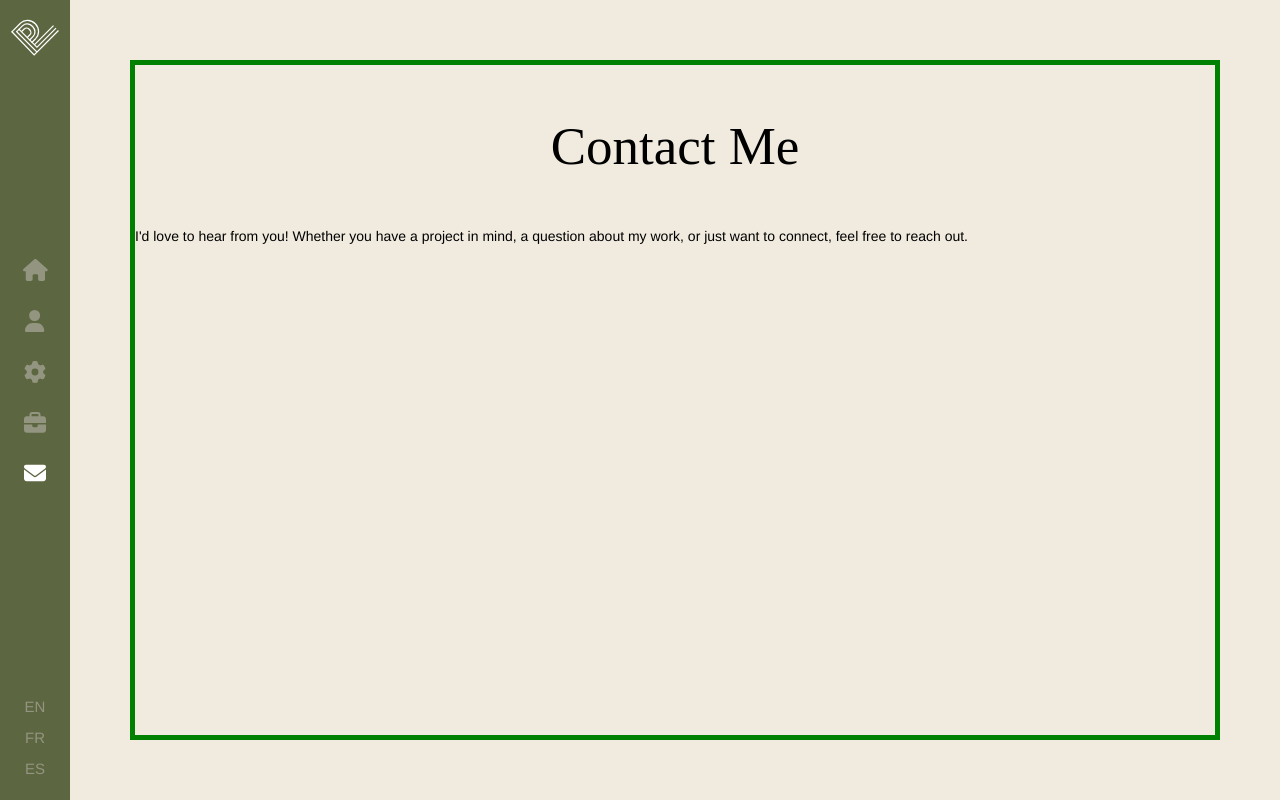
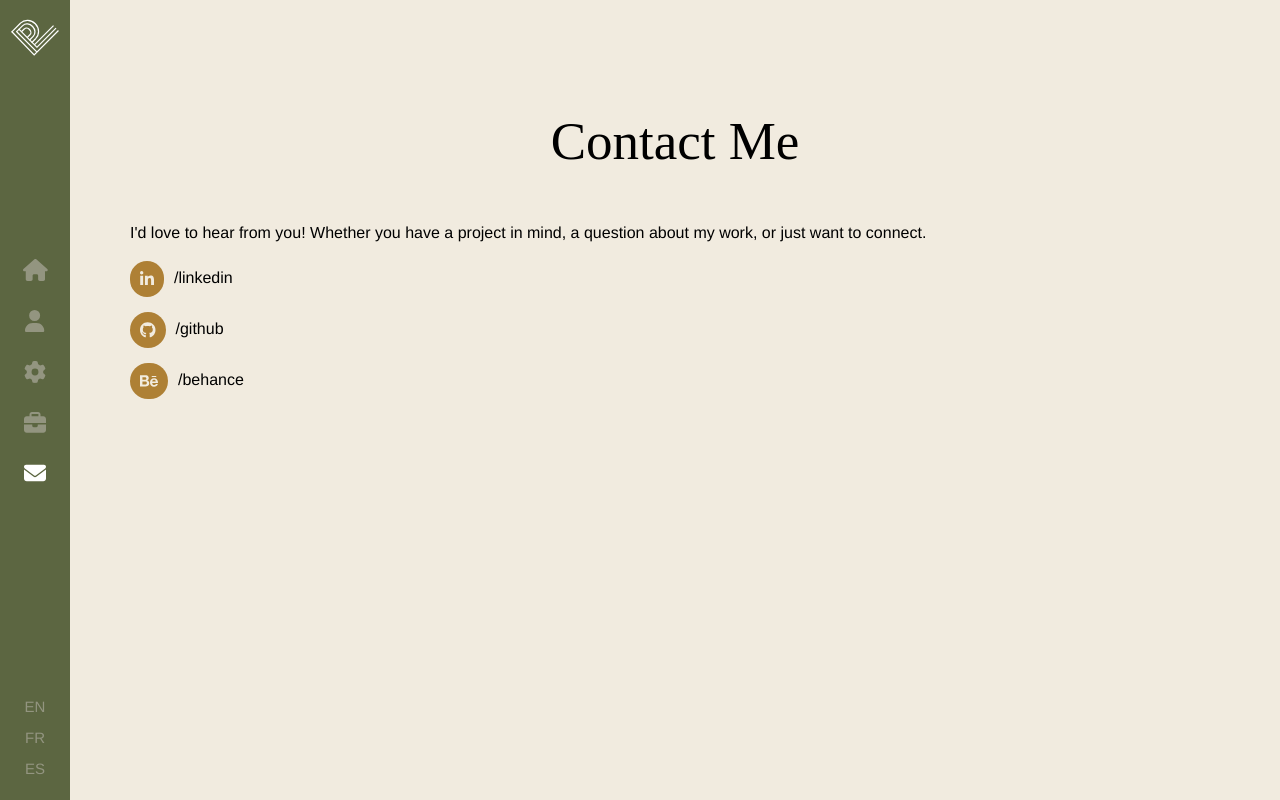
Before and after one commit to paul1n4/portfolio-v2, a React (Create React App) app: page /contact in a window 1280 px wide. Built offline with nearby package versions, Linux system fonts and the light colour scheme.

Commit message:
change index.html title

```diff
--- a/public/index.html
+++ b/public/index.html
@@ -9,7 +9,7 @@
       name="description"
       content="Web site created using create-react-app"
     />
-    <link rel="apple-touch-icon" href="%PUBLIC_URL%/logo192.png" />
+    <!-- <link rel="apple-touch-icon" href="%PUBLIC_URL%/logo192.png" /> -->
     <!--
       manifest.json provides metadata used when your web app is installed on a
       user's mobile device or desktop. See https://developers.google.com/web/fundamentals/web-app-manifest/
@@ -24,7 +24,7 @@
       work correctly both with client-side routing and a non-root public URL.
       Learn how to configure a non-root public URL by running `npm run build`.
     -->
-    <title>React App</title>
+    <title>Paulina Valero</title>
   </head>
   <body>
     <noscript>You need to enable JavaScript to run this app.</noscript>
--- a/src/components/Contact/index.js
+++ b/src/components/Contact/index.js
@@ -1,4 +1,6 @@
+import { FontAwesomeIcon } from '@fortawesome/react-fontawesome'
 import './index.scss'
+import { faBehance, faGithub, faLinkedinIn } from '@fortawesome/free-brands-svg-icons'
 
 const Contact = () => {
   return (
@@ -6,8 +8,25 @@ const Contact = () => {
       <h2>Contact Me</h2>
       <div className='contact-container'>
         <div className='contact-text'>
-          <p>I'd love to hear from you! Whether you have a project in mind, a question about my work, or just want to connect, feel free to reach out. </p>
+          <p>I'd love to hear from you! Whether you have a project in mind, a question about my work, or just want to connect. </p>
+          <div className='contact-media'>
 
+              <a target='_blank' rel='noreferrer' href='https://www.linkedin.com/in/paulinevalero/'>
+                <FontAwesomeIcon icon={faLinkedinIn} />
+                <span>/linkedin</span>
+                </a>
+
+              <a target='_blank' rel='noreferrer' href='https://github.com/paul1n4'>
+                <FontAwesomeIcon icon={faGithub} />
+                <span>/github</span>
+              </a>
+
+              <a target='_blank' rel='noreferrer' href='https://www.behance.net/paulinevalero'>
+                <FontAwesomeIcon icon={faBehance} />
+                <span>/behance</span>
+              </a>
+
+          </div>
         </div>
       </div>
     </div>
--- a/src/components/Contact/index.scss
+++ b/src/components/Contact/index.scss
@@ -1,8 +1,5 @@
 .contact-page {
-  border: 5px solid green;
-  //width: 100%;
-  // display: flex;
-  // flex-direction: column;
+  //border: 5px solid green;
 
   h2 {
     font-size: 53px;
@@ -10,4 +7,34 @@
     font-family: 'Pistilli', serif;
     text-align: center;
   }
+
+  .contact-container {
+    .contact-text {
+
+      p {
+        font-size: 16px;
+      }
+      .contact-media {
+        display: flex;
+        flex-direction: column;
+        gap: 15px;
+
+        a {
+          text-decoration: none;
+          color: #000;
+          font-size: 16px;
+          display: flex;
+          align-items: center;
+          gap: 10px;
+
+          svg {
+            color: #F1EBDF;
+            background: #AE8035;
+            padding: 10px;
+            border-radius: 100px;
+          }
+        }
+      }
+    }
+  }
 }
```
Also changed, not shown: 1 other file (tests, documents, lock files or other folders).
